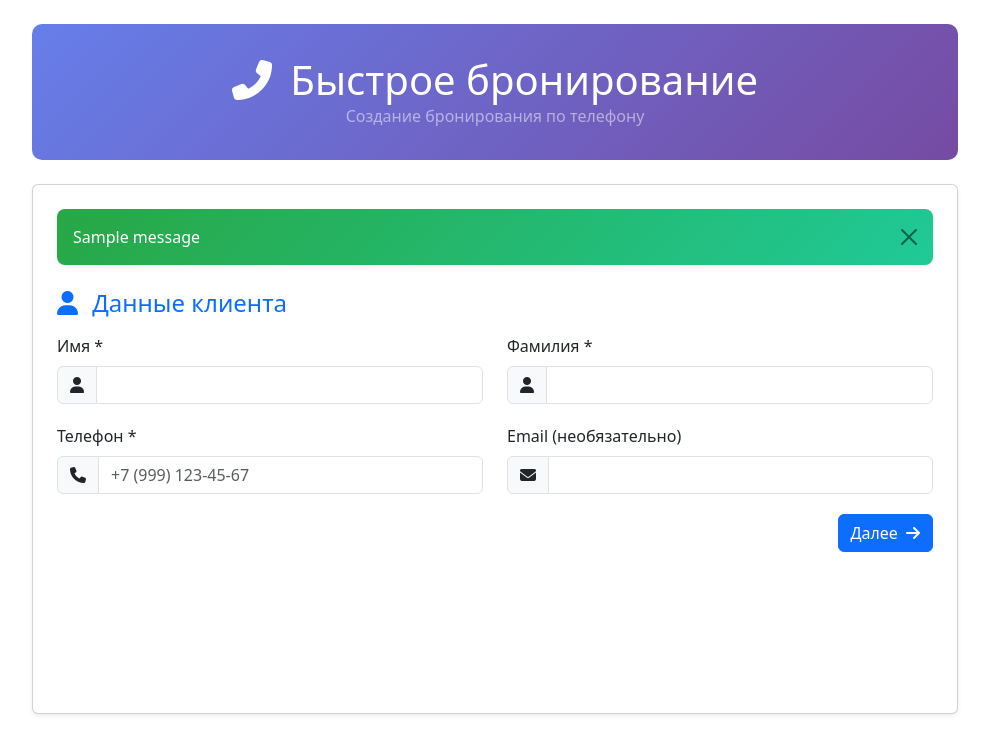
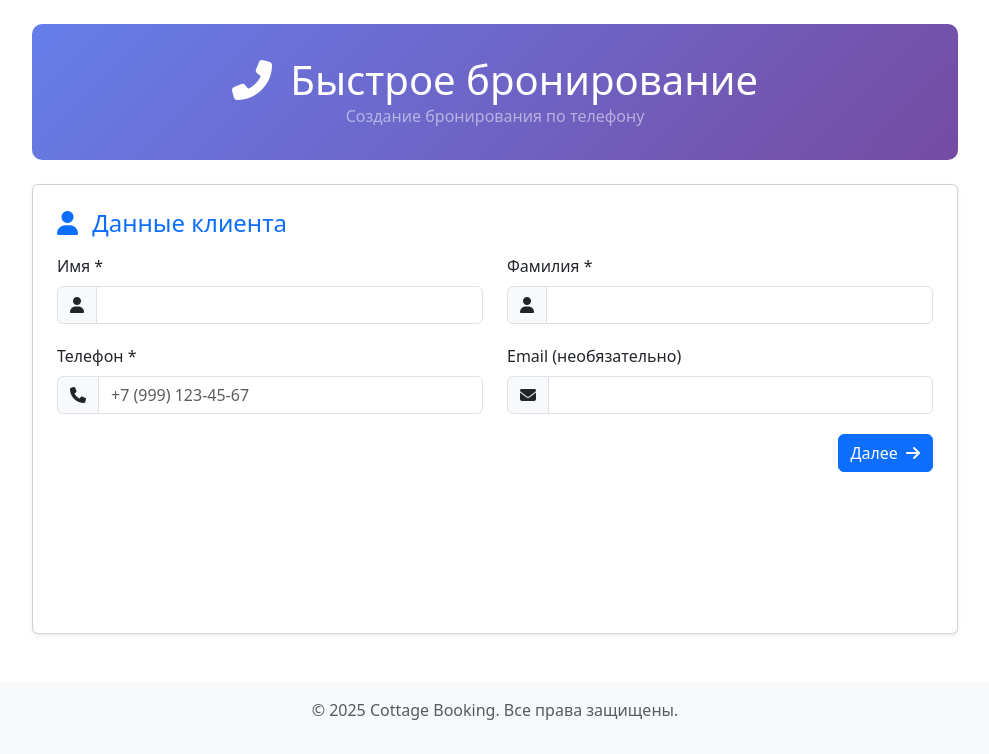
Before and after one commit to AndyKimLi/cottage_booking, a Django app: page /operator/quick-booking/ in a window 1280 px wide. Shown: the part 64-818 px from the top of the page, without its empty margins (145-1134 px from the left). After the commit the page ends 784 px from the top, so only its background shows below. Run offline with Django 4.2, Linux system fonts and the light colour scheme; a user stored in the database is signed in; tables that the repository leaves empty hold one stand-in row (values such as "Sample post"); one stand-in notice (Sample message) is shown; parts of the project's set-up code (start-up, migrations or seed data) failed here and were passed over.

Commit message:
Убрал уведомления из раздела 'Быстрое бронирование'
- Удалил отображение сообщений Django в шаблоне quick_booking.html
- Убрал все messages.error() и messages.success() из view
- Удалил неиспользуемый импорт messages
- Сохранил функциональность создания бронирований
- Теперь интерфейс чистый без лишних уведомлений

```diff
--- a/apps/operator/views.py
+++ b/apps/operator/views.py
@@ -1,6 +1,5 @@
 from django.shortcuts import render, redirect, get_object_or_404
 from django.contrib.auth.decorators import login_required, user_passes_test
-from django.contrib import messages
 from django.http import JsonResponse
 from django.utils import timezone
 from datetime import datetime, timedelta
@@ -51,7 +50,6 @@ def quick_booking_view(request):
 
             # Валидация данных
             if not all([first_name, last_name, phone, cottage_id, check_in, check_out]):
-                messages.error(request, 'Заполните все обязательные поля')
                 return render(request, 'operator/quick_booking.html', {'cottages': cottages})
 
             # Проверяем, существует ли пользователь с таким телефоном
@@ -103,8 +101,6 @@ def quick_booking_view(request):
                     conflict_dates.append(f"{booking.check_in} - {booking.check_out}")
                     print(f"DEBUG: Конфликт с бронированием {booking.id}: {booking.check_in} - {booking.check_out} (статус: {booking.status})")
 
-                messages.error(request, f'Выбранные даты уже заняты! Конфликтующие бронирования: {", ".join(conflict_dates)}')
-
                 # Восстанавливаем данные формы для отображения ошибки
                 form_data = {
                     'first_name': first_name,
@@ -139,11 +135,10 @@ def quick_booking_view(request):
             print(f"DEBUG: Создано бронирование {booking.id} со статусом '{booking.status}' в {booking.created_at}")
             print(f"DEBUG: get_status_display() = '{booking.get_status_display()}'")
 
-            messages.success(request, f'Бронирование #{booking.id} успешно создано для {user.get_full_name()}')
             return redirect('operator:dashboard')
 
         except Exception as e:
-            messages.error(request, f'Ошибка при создании бронирования: {str(e)}')
+            pass
 
     # Восстанавливаем данные формы из URL параметров
     form_data = {
--- a/templates/operator/quick_booking.html
+++ b/templates/operator/quick_booking.html
@@ -19,23 +19,6 @@
             <!-- Форма быстрого бронирования -->
             <div class="card shadow-sm">
                 <div class="card-body p-4">
-                    <!-- Отображение сообщений об ошибках только для операторской панели -->
-                    {% if messages %}
-                        {% for message in messages %}
-                            {% if message.tags == 'error' %}
-                                <div class="alert alert-danger alert-dismissible fade show" role="alert" style="border: 2px solid #dc3545; box-shadow: 0 0 10px rgba(220, 53, 69, 0.3);">
-                                    <i class="fas fa-exclamation-triangle me-2"></i>
-                                    <strong>{{ message }}</strong>
-                                    <button type="button" class="btn-close" data-bs-dismiss="alert"></button>
-                                </div>
-                            {% else %}
-                                <div class="alert alert-{{ message.tags }} alert-dismissible fade show" role="alert">
-                                    {{ message }}
-                                    <button type="button" class="btn-close" data-bs-dismiss="alert"></button>
-                                </div>
-                            {% endif %}
-                        {% endfor %}
-                    {% endif %}
 
                     <form method="post" id="quickBookingForm">
                         {% csrf_token %}
```
